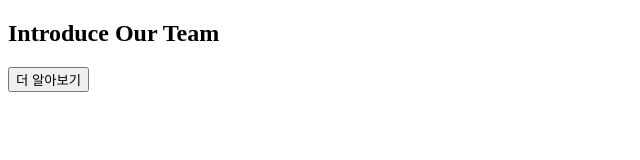
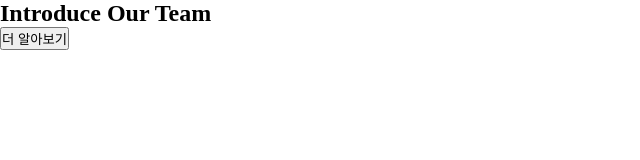
Before and after one commit to Kim-Jaemin420/introduce-my-team, a plain HTML site: page index.html in a window 1280 px wide. Shown: the whole page, without its empty margins (0-640 px from the left). Drawn offline with Linux system fonts and the light colour scheme.

Commit message:
conf: Link Style.css and link google fonts

```diff
--- a/index.html
+++ b/index.html
@@ -2,6 +2,8 @@
 <html lang="ko-KR">
 <head>
   <meta charset="UTF-8" />
+  <link href="https://fonts.googleapis.com/css2?family=Dancing+Script:wght@400;500;600;700&display=swap" rel="stylesheet">
+  <link rel="stylesheet" href="./style.css" />
   <title>intoduce tema</title>
 </head>
 <body>
```
